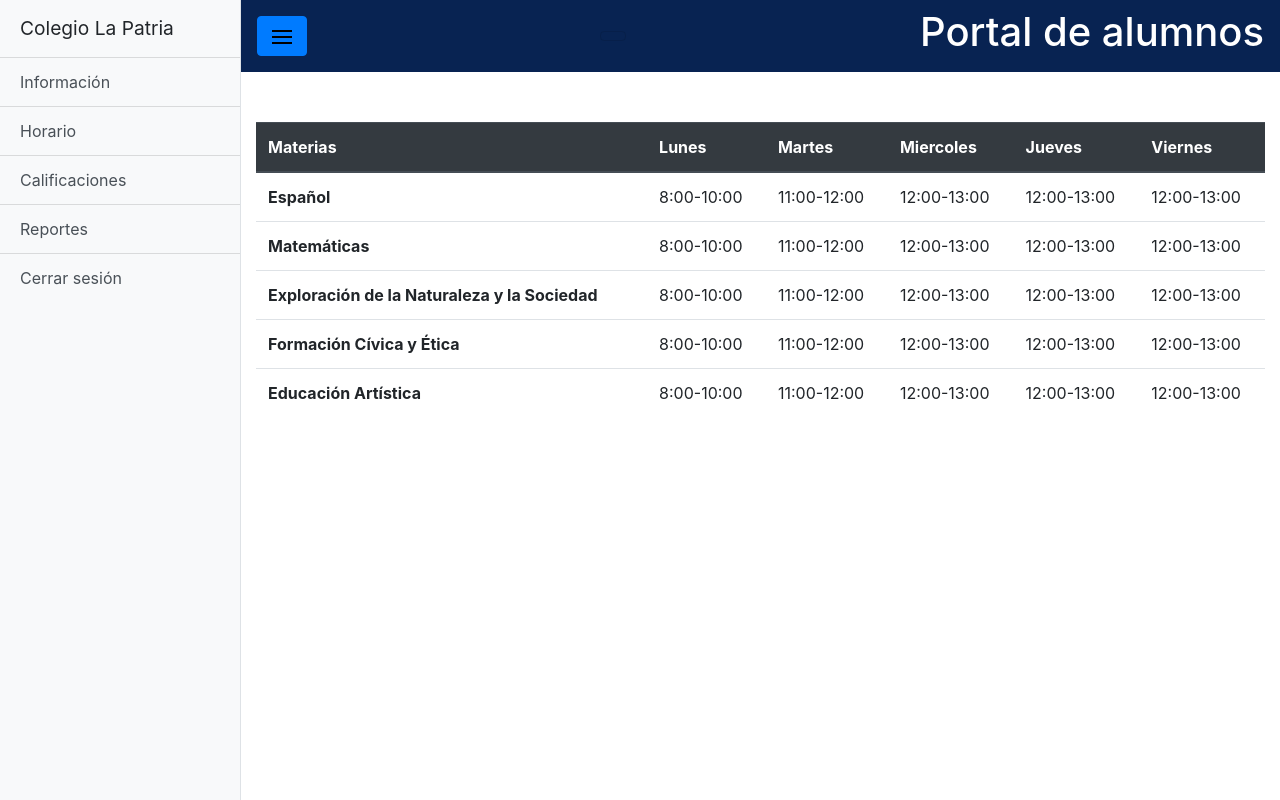
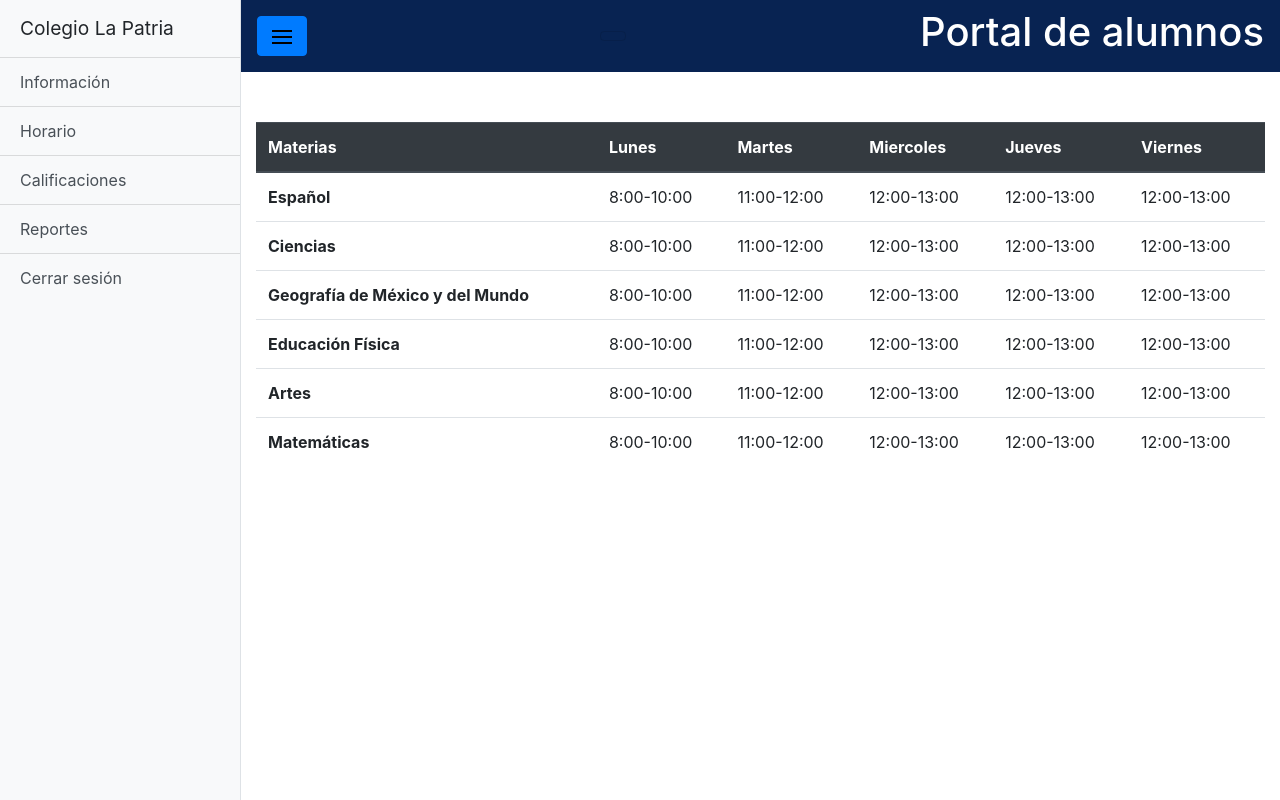
Before and after one commit to team-queso/Colegio-La-Patria, a Django app: template LaPatria/templates/secundaria/horarios_secundaria.html in a window 1280 px wide. Run offline with Django 3.2, Linux system fonts and the light colour scheme; the template is opened without the code that fills it, so the values that code supplies are empty; some libraries are stand-ins or nearby versions.

Commit message:
cali,horario

```diff
--- a/LaPatria/templates/secundaria/horarios_secundaria.html
+++ b/LaPatria/templates/secundaria/horarios_secundaria.html
@@ -23,7 +23,7 @@
             <td>12:00-13:00</td>
           </tr>
           <tr>
-            <th scope="row">Matemáticas</th>
+            <th scope="row">Ciencias</th>
             <td>8:00-10:00</td>
             <td>11:00-12:00</td>
             <td>12:00-13:00</td>
@@ -31,7 +31,7 @@
             <td>12:00-13:00</td>
           </tr>
           <tr>
-            <th scope="row">Exploración de la Naturaleza y la Sociedad</th>
+            <th scope="row">Geografía de México y del Mundo</th>
             <td>8:00-10:00</td>
             <td>11:00-12:00</td>
             <td>12:00-13:00</td>
@@ -39,7 +39,7 @@
             <td>12:00-13:00</td>
           </tr>
           <tr>
-                <th scope="row">Formación Cívica y Ética</th>
+                <th scope="row">Educación Física</th>
                 <td>8:00-10:00</td>
                 <td>11:00-12:00</td>
                 <td>12:00-13:00</td>
@@ -47,7 +47,15 @@
                 <td>12:00-13:00</td>
               </tr>
             <tr>
-                <th scope="row">Educación Artística</th>
+                <th scope="row">Artes</th>
+                <td>8:00-10:00</td>
+                <td>11:00-12:00</td>
+                <td>12:00-13:00</td>
+                <td>12:00-13:00</td>
+                <td>12:00-13:00</td>
+            </tr>
+            <tr>
+                <th scope="row">Matemáticas</th>
                 <td>8:00-10:00</td>
                 <td>11:00-12:00</td>
                 <td>12:00-13:00</td>
```
Also changed, not shown: LaPatria/templates/secundaria/calificaciones_secundaria.html (+11 -3 lines).
